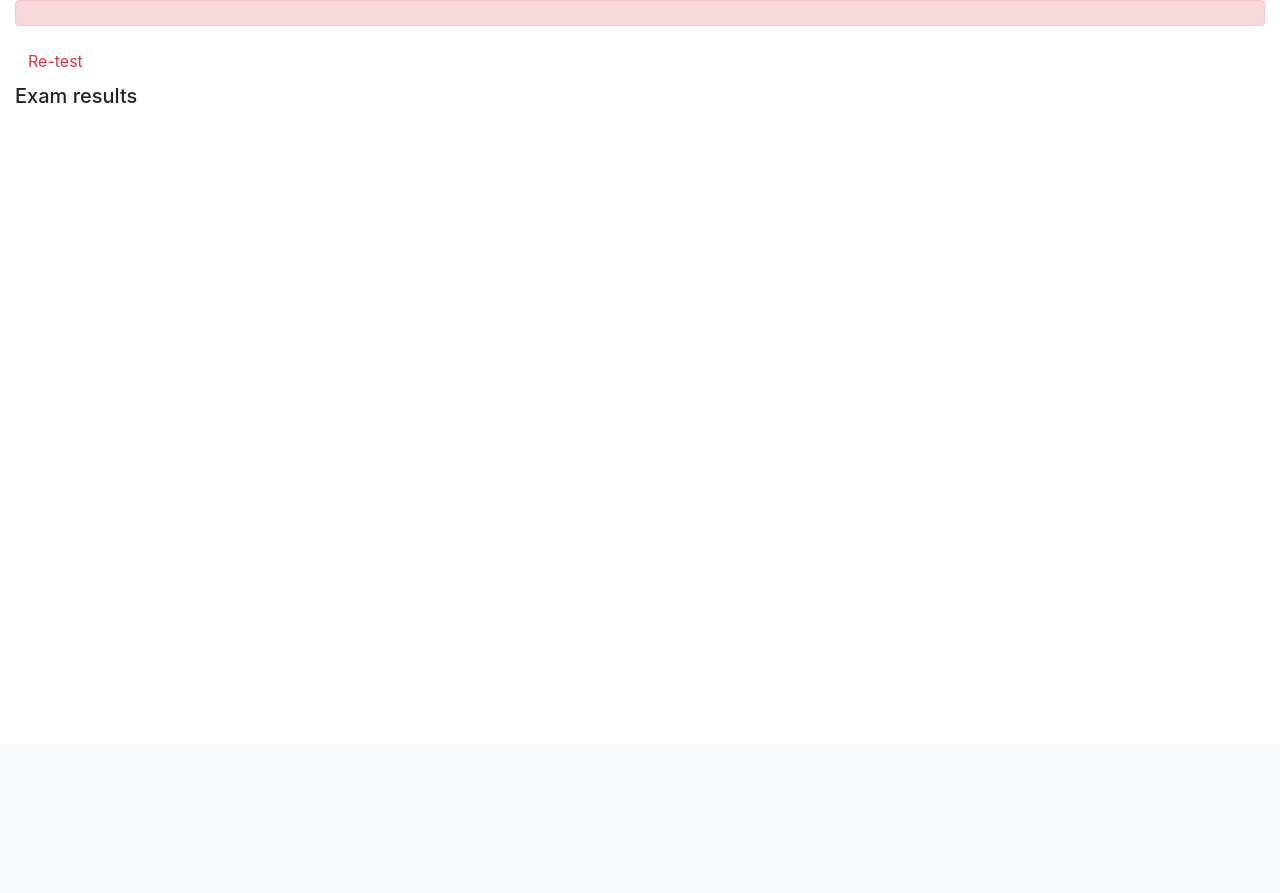
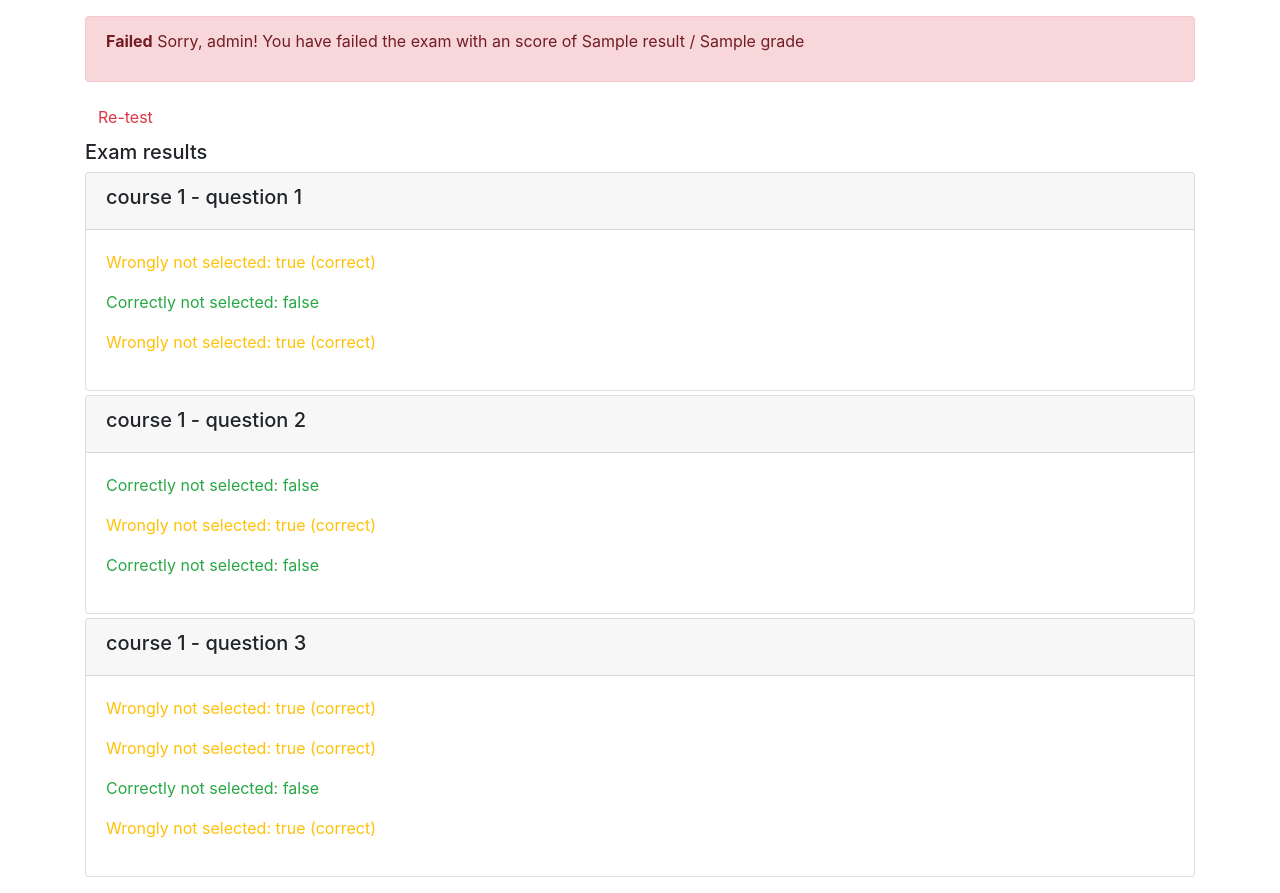
Before and after one commit to RaulSantosCalvo/django-application-development-project, a Django app: template final_template/onlinecourse/templates/onlinecourse/exam_result_bootstrap.html in a window 1280 px wide. Shown: the part 56-949 px from the top of the page. Before the commit the page ends 159 px from the top, so only its background shows below. Run offline with Django 3.2, Linux system fonts and the light colour scheme; a user stored in the database is signed in; data comes from the database, SQL or seed files in the repository; tables that the repository leaves empty hold one stand-in row (values such as "Sample post"); the template is opened without the code that fills it: values that come from a table or form of the project are taken from there, most other values are stand-ins (such as "Sample title", 1, 10 or a date in 2020); some libraries are stand-ins or nearby versions.

Commit message:
submit and results functions and views

```diff
--- a/final_template/onlinecourse/templates/onlinecourse/course_detail_bootstrap.html
+++ b/final_template/onlinecourse/templates/onlinecourse/course_detail_bootstrap.html
@@ -57,7 +57,7 @@
                 Start Exam
             </button>
         <div id="exam" class="collapse">
-            <form id="questionform" action="point to a submit view" method="post">
+            <form id="questionform" action="{% url 'onlinecourse:submit' course.id %}" method="post">
                 {% for question in course.question_set.all %}
                     <div class="card mt-1">
                         <div class="card-header"><h5>{{ question.question_text }}</h5></div>
--- a/final_template/onlinecourse/templates/onlinecourse/exam_result_bootstrap.html
+++ b/final_template/onlinecourse/templates/onlinecourse/exam_result_bootstrap.html
@@ -35,20 +35,52 @@
         </div>
     </nav>
 
-<div class="container-fluid">
+    <div class="container mt-3 pb-3">
         {% if grade > 80 %}
         <div class="alert alert-success">
-       <!--HINT Display passed info -->
+            <p>
+                <span class="font-weight-bold">Congratulations, {{ user.username }}!</span>
+                You have passed the exam and completed the course with an score of {{ result }} / {{ grade }}
+            </p>
         </div>
         {% else %}
         <div class="alert alert-danger">
-            <!--HINT Display failed info -->
+            <p>
+                <span class="font-weight-bold">Failed</span>
+                Sorry, {{ user.username }}! You have failed the exam with an score of {{ result }} / {{ grade }}
+            </p>
         </div>
         <a class="btn btn-link text-danger" href="{% url 'onlinecourse:course_details' course.id %}">Re-test</a>
         {% endif %}
         <div class="card-columns-vertical mt-1">
             <h5 class="">Exam results</h5>
             <!--HINT Display exam results-->
+            {% for question in course.question_set.all %}
+                <div class="card mt-1">
+                    <div class="card-header"><h5>{{ question.question_text }}</h5></div>
+                    <div class="card-body">
+                        {% for choice in question.choice_set.all %}
+                            {% if choice.is_correct and choice.id in selected_ids %}
+                            <p class="text-success">
+                                Correctly selected: {{ choice.choice_text }}
+                            </p>
+                            {% elif choice.is_correct and not choice.id in selected_ids %}
+                            <p class="text-warning">
+                                Wrongly not selected: {{ choice.choice_text }} (correct)
+                            </p>
+                            {% elif not choice.is_correct and choice.id in selected_ids %}
+                            <p class="text-warning">
+                                Wrongly selected: {{ choice.choice_text }} (wrong)
+                            </p>
+                            {% else %}
+                            <p class="text-success">
+                                Correctly not selected: {{ choice.choice_text }}
+                            </p>
+                            {% endif %}
+                        {% endfor %}
+                    </div>
+                </div>
+            {% endfor %}
         </div>
     </div>
 </body>
--- a/final_template/onlinecourse/urls.py
+++ b/final_template/onlinecourse/urls.py
@@ -18,7 +18,8 @@ urlpatterns = [
     path('<int:course_id>/enroll/', views.enroll, name='enroll'),
 
     # <HINT> Create a route for submit view
-
+    path('<int:course_id>/submit/', views.submit, name='submit'),
     # <HINT> Create a route for show_exam_result view
+    path('course/<int:course_id>/submission/<int:submission_id>/result/', views.show_exam_result, name='show_exam_result'),
 
  ] + static(settings.MEDIA_URL, document_root=settings.MEDIA_ROOT)
```
Also changed, not shown: final_template/onlinecourse/views.py (+47 -21 lines). Lines whose indentation alone changed are shown as unchanged.
